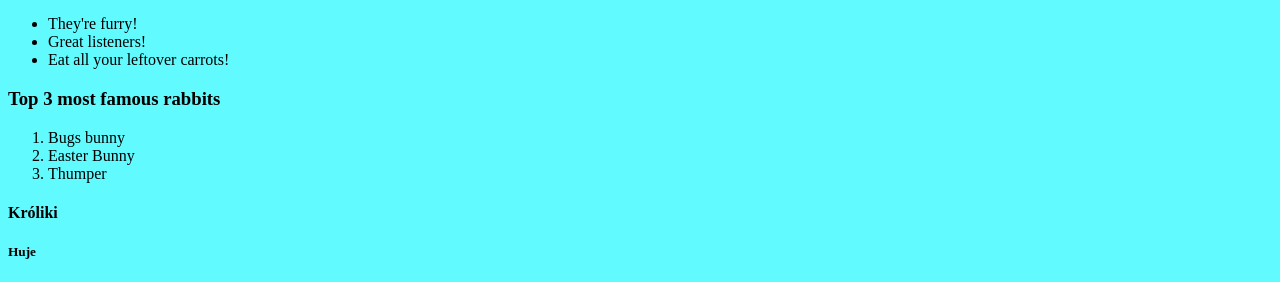
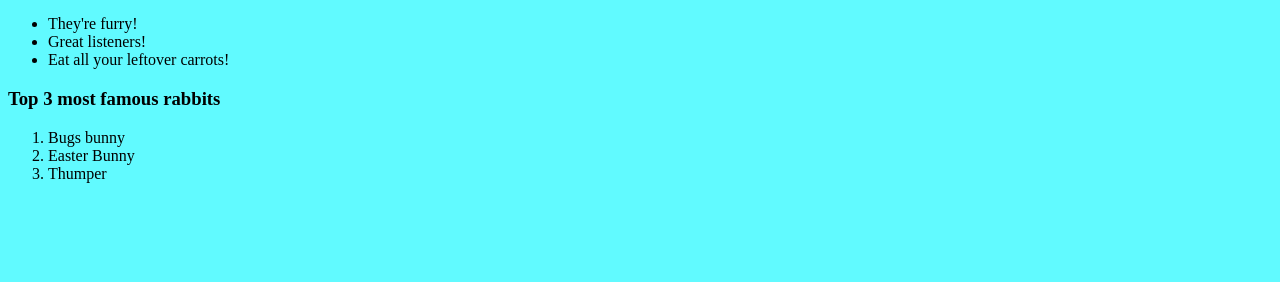
Before and after one commit to Jula90210/Jula90210.github.io, a plain HTML site: page index.html in a window 1280 px wide. Shown: the part 664-946 px from the top of the page. After the commit the page ends 863 px from the top, so only its background shows below. Drawn offline with Linux system fonts and the light colour scheme.

Commit message:
Update index.html

```diff
--- a/index.html
+++ b/index.html
@@ -72,8 +72,6 @@ The next day…</p>
         <li>Easter Bunny</li>
         <li>Thumper</li>
     </ol>
-        <h4> Króliki </h4>
-        <h5> Huje </h5>
 
     </body>
 </html>
```
